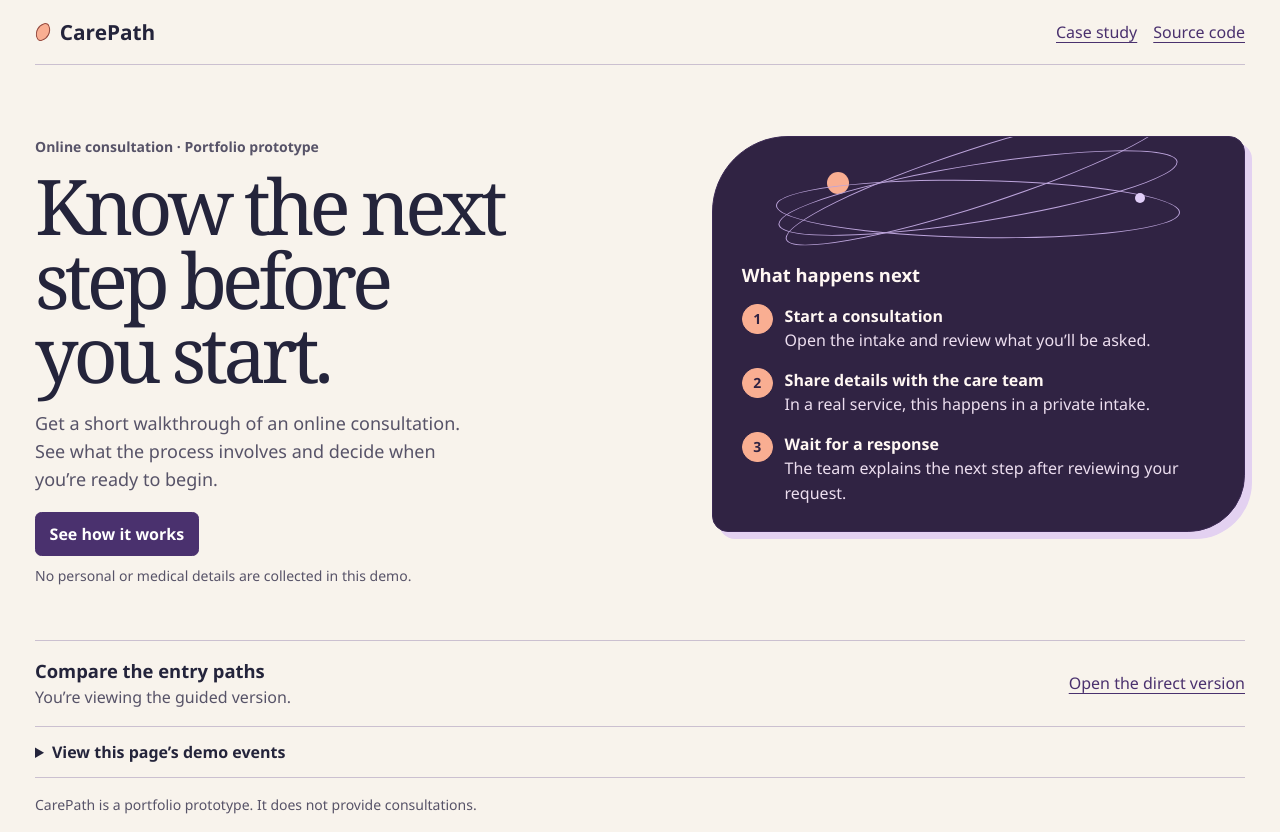
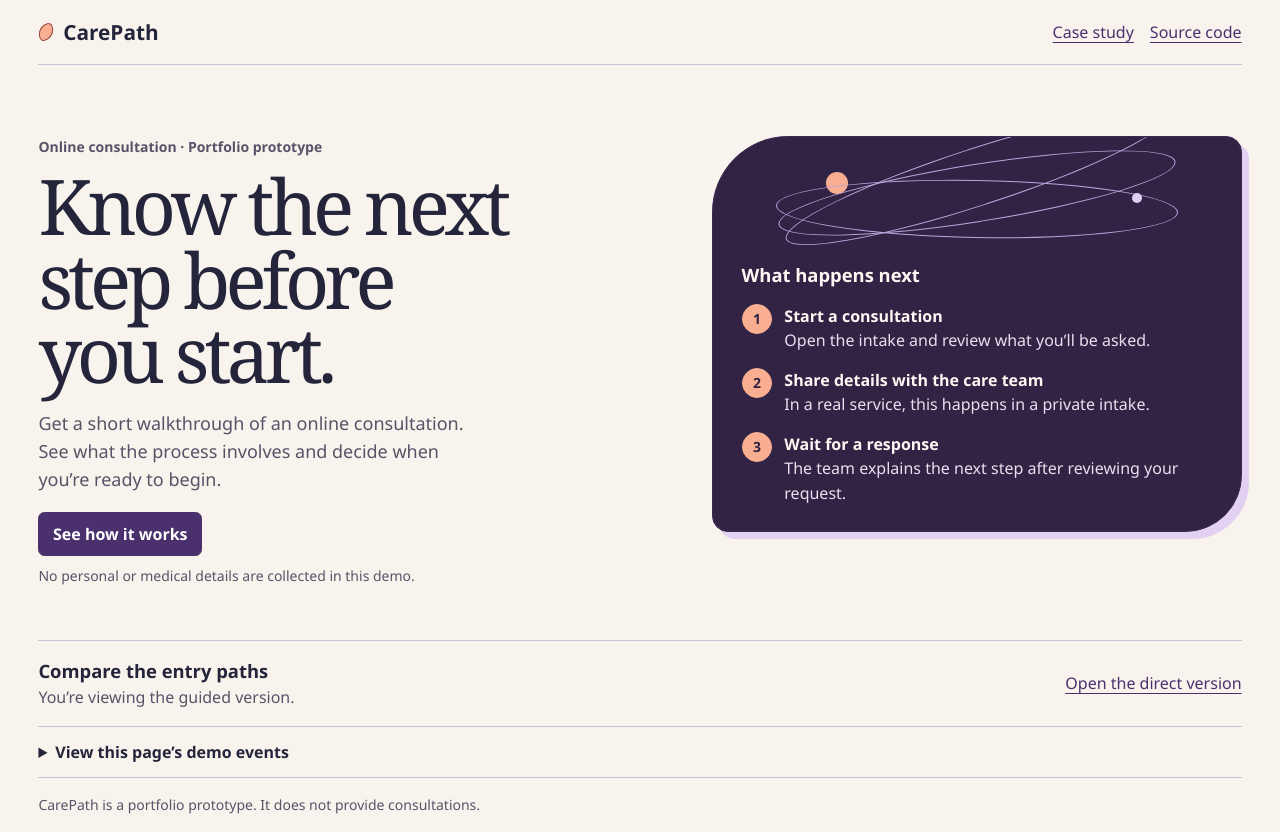
Before and after one commit to wesleybertolaia/carepath, a plain HTML site: page index.html in a window 1280 px wide. Drawn offline with Linux system fonts and the light colour scheme.

Commit message:
Use more horizontal space in the demo

```diff
--- a/index.html
+++ b/index.html
@@ -7,7 +7,7 @@
   <meta name="robots" content="noindex">
   <title>CarePath | Online consultation preview</title>
   <link rel="icon" href="data:,">
-  <link rel="stylesheet" href="./style.css?v=balanced">
+  <link rel="stylesheet" href="./style.css?v=demo-width">
   <script src="./app.js" defer></script>
 </head>
 <body>
--- a/style.css
+++ b/style.css
@@ -13,7 +13,7 @@
 * { box-sizing: border-box; }
 body { margin: 0; }
 [hidden] { display: none !important; }
-.wrap { width: min(calc(50vw + 570px), calc(100% - clamp(1.5rem, 3vw, 3rem))); margin-inline: auto; }
+.wrap { width: calc(100% - clamp(1.5rem, 6vw, 6rem)); margin-inline: auto; }
 .header, .footer { display: flex; flex-wrap: wrap; align-items: center; justify-content: space-between; gap: .5rem 1.2rem; padding-block: 1rem; }
 .header { border-bottom: 1px solid var(--line); }
 .header nav { display: flex; flex-wrap: wrap; gap: 1rem; }
```
